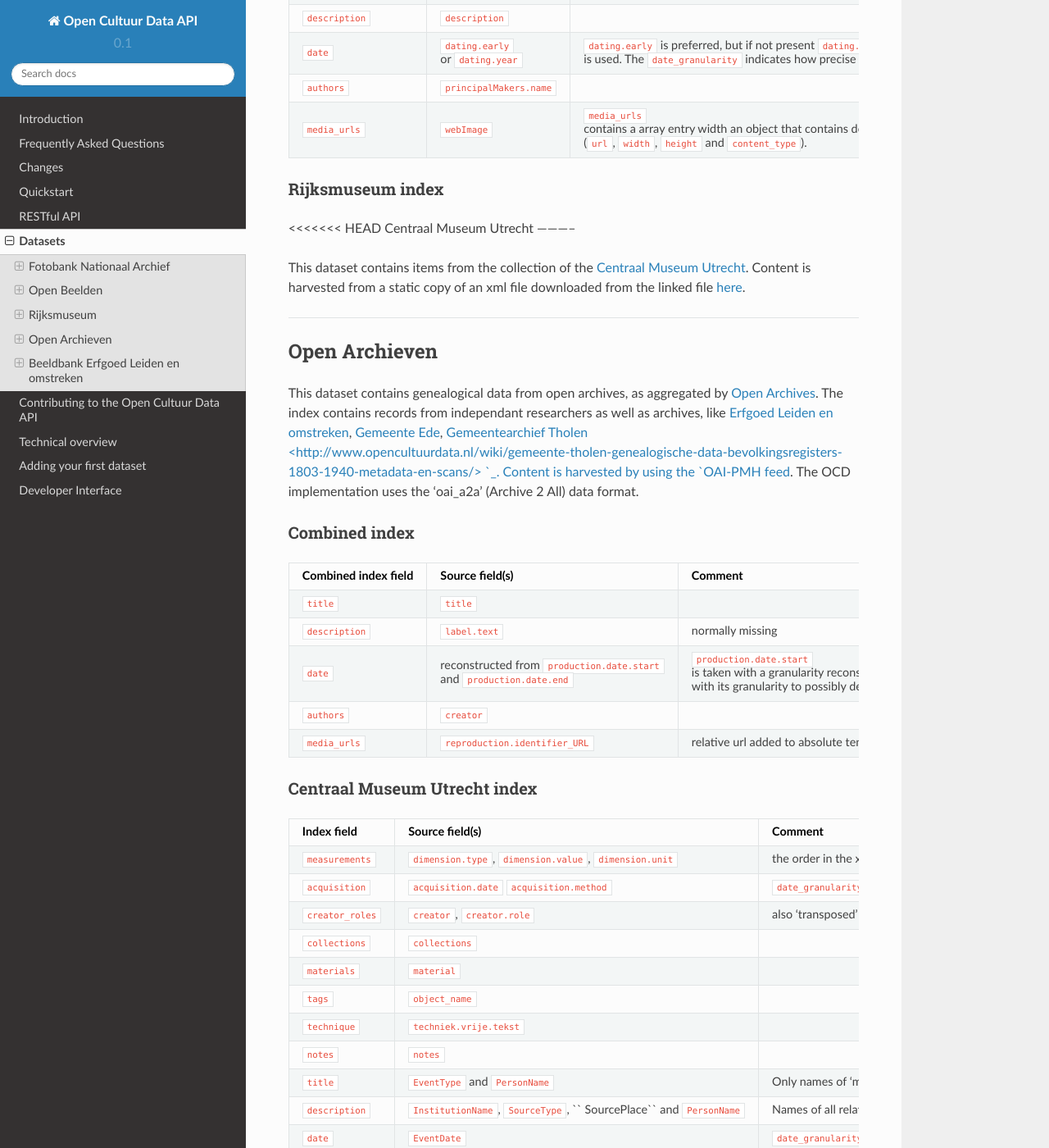
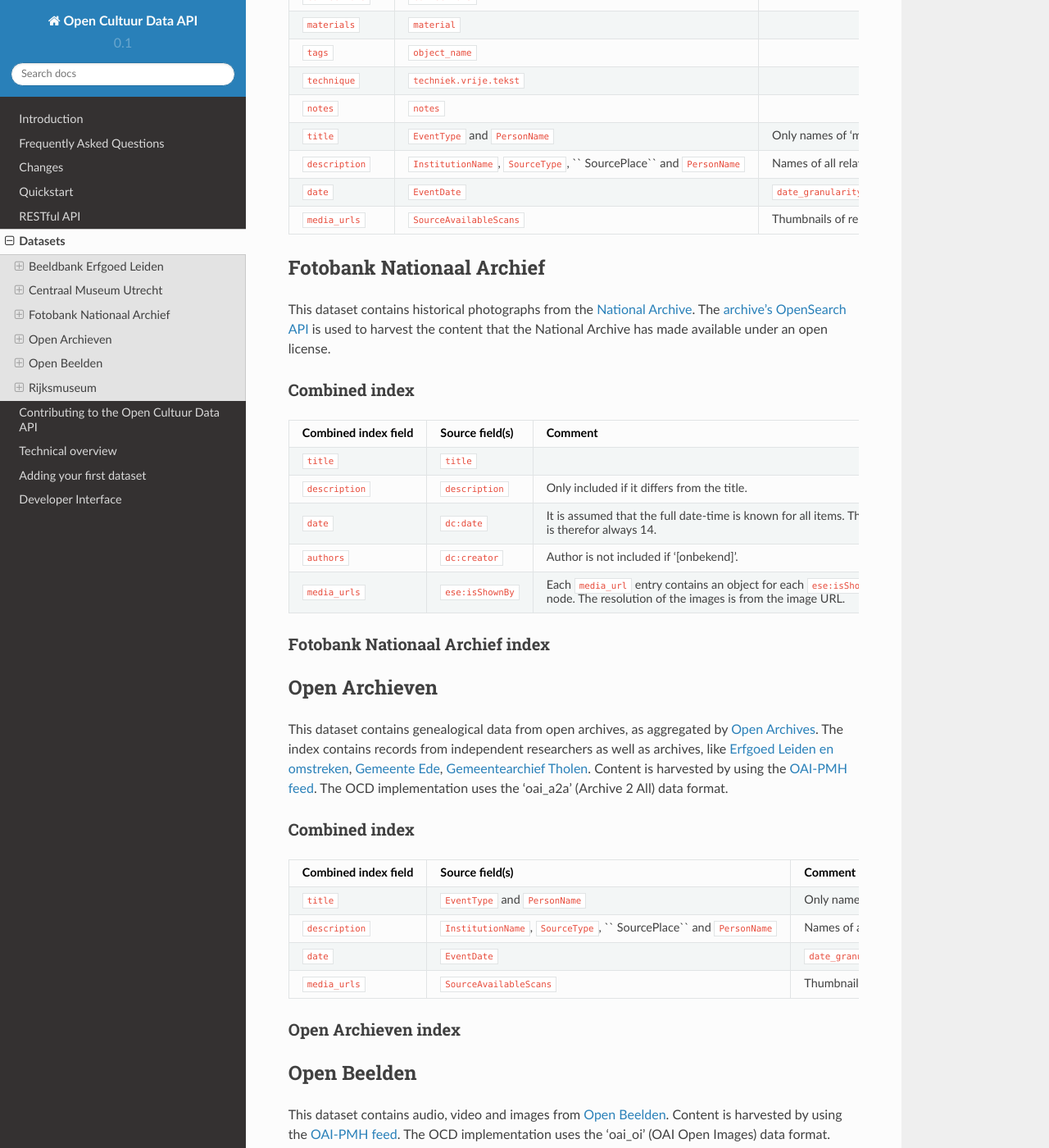
Before and after one commit to openstate/open-cultuur-data, a Sphinx documentation site: the page built from docs/user/datasets.rst, in a window 1280 px wide and 1400 px high, scrolled down 1425 px. Shown: the whole window at 82% size. Built offline with Sphinx 7.4.7 and the Read the Docs theme 2.0.0, drawn with Linux system fonts in a browser that asks for light colours; some of the changed text lies outside the part shown.

Commit message:
Fixed merge errors in dataset docs

```diff
--- a/docs/user/datasets.rst
+++ b/docs/user/datasets.rst
@@ -2,6 +2,107 @@
 
 Datasets
 ========
+
+Beeldbank Erfgoed Leiden
+------------------------
+
+This dataset contains historical images from the `Erfgoed Leiden en omstreken <http://www.archiefleiden.nl/home/collecties/beeldmateriaal/zoeken-in-beeldmateriaal>`_. The `archive's OpenSearch API <http://www.opencultuurdata.nl/wiki/regionaal-archief-leiden-beeldbank/>`_ is used to harvest content
+that the archive has made available under an open license.
+
+
+Combined index
+^^^^^^^^^^^^^^
+
++------------------------+--------------------------------------+----------------------------------------+
+| Combined index field   | Source field(s)                      | Comment                                |
++========================+======================================+========================================+
+| ``title``              | ``title``                            |                                        |
++------------------------+--------------------------------------+----------------------------------------+
+| ``description``        | ``description``                      | Only included if it differs from the   |
+|                        |                                      | title.                                 |
++------------------------+--------------------------------------+----------------------------------------+
+| ``date``               | ``Datum_afbeelding`` or              |                                        |
+|                        | ``dcterms:created`` or ``dc:date``   |                                        |
++------------------------+--------------------------------------+----------------------------------------+
+| ``authors``            | ``dc:creator``                       | Author is not included if '[onbekend]'.|
++------------------------+--------------------------------------+----------------------------------------+
+| ``media_urls``         | ``ese:isShownBy``                    | Each ``media_url`` entry contains an   |
+|                        |                                      | object for each ``ese:isShownBy`` node.|
+|                        |                                      | The resolution of the images is        |
+|                        |                                      | from the image URL.                    |
++------------------------+--------------------------------------+----------------------------------------+
+
+Beeldbank Erfgoed Leiden index
+^^^^^^^^^^^^^^^^^^^^^^^^^^^^^^
+
+
+Centraal Museum Utrecht
+-----------------------
+
+This dataset contains items from the collection of the `Centraal Museum Utrecht <https://www.centraalmuseum.nl/>`_. Currently, the data that is made available by the Centraal Museum Utrecht only covers their fashion collection.
+
+Content is harvested from a static XML file that was made available to Open Cultuur Data. More information about the dataset and a link to the actual XML file can be found on `this wiki page <http://www.opencultuurdata.nl/wiki/centraal-museum/>`_.
+
+Combined index
+^^^^^^^^^^^^^^
+
++------------------------+--------------------------------------+----------------------------------------+
+| Combined index field   | Source field(s)                      | Comment                                |
++========================+======================================+========================================+
+| ``title``              | ``title``                            |                                        |
++------------------------+--------------------------------------+----------------------------------------+
+| ``description``        | ``label.text``                       | normally missing                       |
++------------------------+--------------------------------------+----------------------------------------+
+| ``date``               | reconstructed from                   | ``production.date.start`` is taken     |
+|                        | ``production.date.start`` and        | with a granularity reconstructed from  |
+|                        | ``production.date.end``              | the string, and compared to            |
+|                        |                                      | ``production.date.end`` with its       |
+|                        |                                      | granularity to possibly decrease the   |
+|                        |                                      | final ``date_granularity``             |
++------------------------+--------------------------------------+----------------------------------------+
+| ``authors``            | ``creator``                          |                                        |
++------------------------+--------------------------------------+----------------------------------------+
+| ``media_urls``         | ``reproduction.identifier_URL``      | relative url added to absolute         |
+|                        |                                      | template                               |
++------------------------+--------------------------------------+----------------------------------------+
+
+Centraal Museum Utrecht index
+^^^^^^^^^^^^^^^^^^^^^^^^^^^^^
+
++------------------------+--------------------------------------+----------------------------------------+
+| Index field            | Source field(s)                      | Comment                                |
++========================+======================================+========================================+
+| ``measurements``       |  ``dimension.type``,                 | the order in the xml document          |
+|                        |  ``dimension.value``,                | determines grouping, because we        |
+|                        |  ``dimension.unit``                  | 'transpose the matrix'                 |
++------------------------+--------------------------------------+----------------------------------------+
+| ``acquisition``        |  ``acquisition.date``                | ``date_granularity`` is reconstructed  |
+|                        |  ``acquisition.method``              |                                        |
++------------------------+--------------------------------------+----------------------------------------+
+| ``creator_roles``      |  ``creator``, ``creator.role``       | also 'transposed'                      |
++------------------------+--------------------------------------+----------------------------------------+
+| ``collections``        |  ``collections``                     |                                        |
++------------------------+--------------------------------------+----------------------------------------+
+| ``materials``          |  ``material``                        |                                        |
++------------------------+--------------------------------------+----------------------------------------+
+| ``tags``               |  ``object_name``                     |                                        |
++------------------------+--------------------------------------+----------------------------------------+
+| ``technique``          |  ``techniek.vrije.tekst``            |                                        |
++------------------------+--------------------------------------+----------------------------------------+
+| ``notes``              |  ``notes``                           |                                        |
++------------------------+--------------------------------------+----------------------------------------+
+| ``title``              | ``EventType`` and ``PersonName``     | Only names of 'main' persons in event  |
++------------------------+--------------------------------------+----------------------------------------+
+| ``description``        | ``InstitutionName``, ``SourceType``, | Names of all related persons           |
+|                        | `` SourcePlace`` and ``PersonName``  |                                        |
++------------------------+--------------------------------------+----------------------------------------+
+| ``date``               | ``EventDate``                        | ``date_granularity`` varies between 8  |
+|                        |                                      | and 10                                 |
++------------------------+--------------------------------------+----------------------------------------+
+| ``media_urls``         | ``SourceAvailableScans``             | Thumbnails of records are (in general) |
+|                        |                                      | hosted by the orinal archive           |
++------------------------+--------------------------------------+----------------------------------------+
+
 
 Fotobank Nationaal Archief
 --------------------------
@@ -38,6 +139,32 @@
 Fotobank Nationaal Archief index
 ^^^^^^^^^^^^^^^^^^^^^^^^^^^^^^^^
 
+
+Open Archieven
+--------------
+
+This dataset contains genealogical data from open archives, as aggregated by `Open Archives <http://www.openarch.nl/>`_. The index contains records from independent researchers as well as archives, like `Erfgoed Leiden en omstreken <http://www.opencultuurdata.nl/wiki/regionaal-archief-leiden-genealogische-data/>`_, `Gemeente Ede <http://www.opencultuurdata.nl/wiki/gemeente-ede-bevolking-gemeente-ede-1647-1913/>`_, `Gemeentearchief Tholen <http://www.opencultuurdata.nl/wiki/gemeente-tholen-genealogische-data-bevolkingsregisters-1803-1940-metadata-en-scans/>`_. Content is harvested by using the `OAI-PMH feed <http://www.openarch.nl/api/docs/oai-pmh/>`_. The OCD implementation uses the 'oai_a2a' (Archive 2 All) data format.
+
+Combined index
+^^^^^^^^^^^^^^
+
++------------------------+--------------------------------------+----------------------------------------+
+| Combined index field   | Source field(s)                      | Comment                                |
++========================+======================================+========================================+
+| ``title``              | ``EventType`` and ``PersonName``     | Only names of 'main' persons in event  |
++------------------------+--------------------------------------+----------------------------------------+
+| ``description``        | ``InstitutionName``, ``SourceType``, | Names of all related persons           |
+|                        | `` SourcePlace`` and ``PersonName``  |                                        |
++------------------------+--------------------------------------+----------------------------------------+
+| ``date``               | ``EventDate``                        | ``date_granularity`` varies between 8  |
+|                        |                                      | and 10                                 |
++------------------------+--------------------------------------+----------------------------------------+
+| ``media_urls``         | ``SourceAvailableScans``             | Thumbnails of records are (in general) |
+|                        |                                      | hosted by the original archive         |
++------------------------+--------------------------------------+----------------------------------------+
+
+Open Archieven index
+^^^^^^^^^^^^^^^^^^^^
 
 
 Open Beelden
@@ -106,115 +233,3 @@
 
 Rijksmuseum index
 ^^^^^^^^^^^^^^^^^
-
-
-<<<<<<< HEAD
-Centraal Museum Utrecht
------------
-
-This dataset contains items from the collection of the `Centraal Museum Utrecht <https://www.centraalmuseum.nl/>`_.
-Content is harvested from a static copy of an xml file downloaded from the linked file `here <http://www.opencultuurdata.nl/wiki/centraal-museum/>`_.
-
-=======
-
-Open Archieven
---------------
-
-This dataset contains genealogical data from open archives, as aggregated by `Open Archives <http://www.openarch.nl/>`_. The index contains records from independant researchers as well as archives, like `Erfgoed Leiden en omstreken <http://www.opencultuurdata.nl/wiki/regionaal-archief-leiden-genealogische-data/>`_, `Gemeente Ede <http://www.opencultuurdata.nl/wiki/gemeente-ede-bevolking-gemeente-ede-1647-1913/>`_, `Gemeentearchief Tholen <http://www.opencultuurdata.nl/wiki/gemeente-tholen-genealogische-data-bevolkingsregisters-1803-1940-metadata-en-scans/> `_. Content is harvested by using the `OAI-PMH feed <http://www.openarch.nl/api/docs/oai-pmh/>`_. The OCD implementation uses the 'oai_a2a' (Archive 2 All) data format.
-
-Combined index
-^^^^^^^^^^^^^^
-
-+------------------------+--------------------------------------+----------------------------------------+
-| Combined index field   | Source field(s)                      | Comment                                |
-+========================+======================================+========================================+
-| ``title``              | ``title``                            |                                        |
-+------------------------+--------------------------------------+----------------------------------------+
-| ``description``        | ``label.text``                       | normally missing                       |
-+------------------------+--------------------------------------+----------------------------------------+
-| ``date``               | reconstructed from                   | ``production.date.start`` is taken     |
-|                        | ``production.date.start`` and        | with a granularity reconstructed from  |
-|                        | ``production.date.end``              | the string, and compared to            |
-|                        |                                      | ``production.date.end`` with its       |
-|                        |                                      | granularity to possibly decrease the   |
-|                        |                                      | final ``date_granularity``             |
-+------------------------+--------------------------------------+----------------------------------------+
-| ``authors``            | ``creator``                          |                                        |
-+------------------------+--------------------------------------+----------------------------------------+
-| ``media_urls``         | ``reproduction.identifier_URL``      | relative url added to absolute         |
-|                        |                                      | template                               |
-+------------------------+--------------------------------------+----------------------------------------+
-
-Centraal Museum Utrecht index
-^^^^^^^^^^^^^^^^^^^^^^^^^^^^^
-
-
-+------------------------+--------------------------------------+----------------------------------------+
-| Index field            | Source field(s)                      | Comment                                |
-+========================+======================================+========================================+
-| ``measurements``       |  ``dimension.type``,                 | the order in the xml document          |
-|                        |  ``dimension.value``,                | determines grouping, because we        |
-|                        |  ``dimension.unit``                  | 'transpose the matrix'                 |
-+------------------------+--------------------------------------+----------------------------------------+
-| ``acquisition``        |  ``acquisition.date``                | ``date_granularity`` is reconstructed  |
-|                        |  ``acquisition.method``              |                                        |
-+------------------------+--------------------------------------+----------------------------------------+
-| ``creator_roles``      |  ``creator``, ``creator.role``       | also 'transposed'                      |
-+------------------------+--------------------------------------+----------------------------------------+
-| ``collections``        |  ``collections``                     |                                        |
-+------------------------+--------------------------------------+----------------------------------------+
-| ``materials``          |  ``material``                        |                                        |
-+------------------------+--------------------------------------+----------------------------------------+
-| ``tags``               |  ``object_name``                     |                                        |
-+------------------------+--------------------------------------+----------------------------------------+
-| ``technique``          |  ``techniek.vrije.tekst``            |                                        |
-+------------------------+--------------------------------------+----------------------------------------+
-| ``notes``              |  ``notes``                           |                                        |
-+------------------------+--------------------------------------+----------------------------------------+
-| ``title``              | ``EventType`` and ``PersonName``     | Only names of 'main' persons in event  |
-+------------------------+--------------------------------------+----------------------------------------+
-| ``description``        | ``InstitutionName``, ``SourceType``, | Names of all related persons           |
-|                        | `` SourcePlace`` and ``PersonName``  |                                        |
-+------------------------+--------------------------------------+----------------------------------------+
-| ``date``               | ``EventDate``                        | ``date_granularity`` varies between 8  |
-|                        |                                      | and 10                                 |
-+------------------------+--------------------------------------+----------------------------------------+
-| ``media_urls``         | ``SourceAvailableScans``             | Thumbnails of records are (in general) |
-|                        |                                      | hosted by the orinal archive           |
-+------------------------+--------------------------------------+----------------------------------------+
-
-
-Open Archieven
-^^^^^^^^^^^^^^
-
-Beeldbank Erfgoed Leiden en omstreken
--------------------------------------
-
-This dataset contains historical images from the `Erfgoed Leiden en omstreken <http://www.archiefleiden.nl/home/collecties/beeldmateriaal/zoeken-in-beeldmateriaal>`_. The `archive's OpenSearch API <http://www.opencultuurdata.nl/wiki/regionaal-archief-leiden-beeldbank/>`_ is used to harvest the content
-that the archive has made available under an open license.
-
-
-Combined index
-^^^^^^^^^^^^^^
-
-+------------------------+--------------------------------------+----------------------------------------+
-| Combined index field   | Source field(s)                      | Comment                                |
-+========================+======================================+========================================+
-| ``title``              | ``title``                            |                                        |
-+------------------------+--------------------------------------+----------------------------------------+
-| ``description``        | ``description``                      | Only included if it differs from the   |
-|                        |                                      | title.                                 |
-+------------------------+--------------------------------------+----------------------------------------+
-| ``date``               | ``Datum_afbeelding`` or              |                                        |
-|                        | ``dcterms:created`` or ``dc:date``   |                                        |
-+------------------------+--------------------------------------+----------------------------------------+
-| ``authors``            | ``dc:creator``                       | Author is not included if '[onbekend]'.|
-+------------------------+--------------------------------------+----------------------------------------+
-| ``media_urls``         | ``ese:isShownBy``                    | Each ``media_url`` entry contains an   |
-|                        |                                      | object for each ``ese:isShownBy`` node.|
-|                        |                                      | The resolution of the images is        |
-|                        |                                      | from the image URL.                    |
-+------------------------+--------------------------------------+----------------------------------------+
-
-Beeldbank Erfgoed Leiden en omstreken
-^^^^^^^^^^^^^^^^^^^^^^^^^^^^^^^^^^^^^
```
Also changed, not shown: 2 other files.
